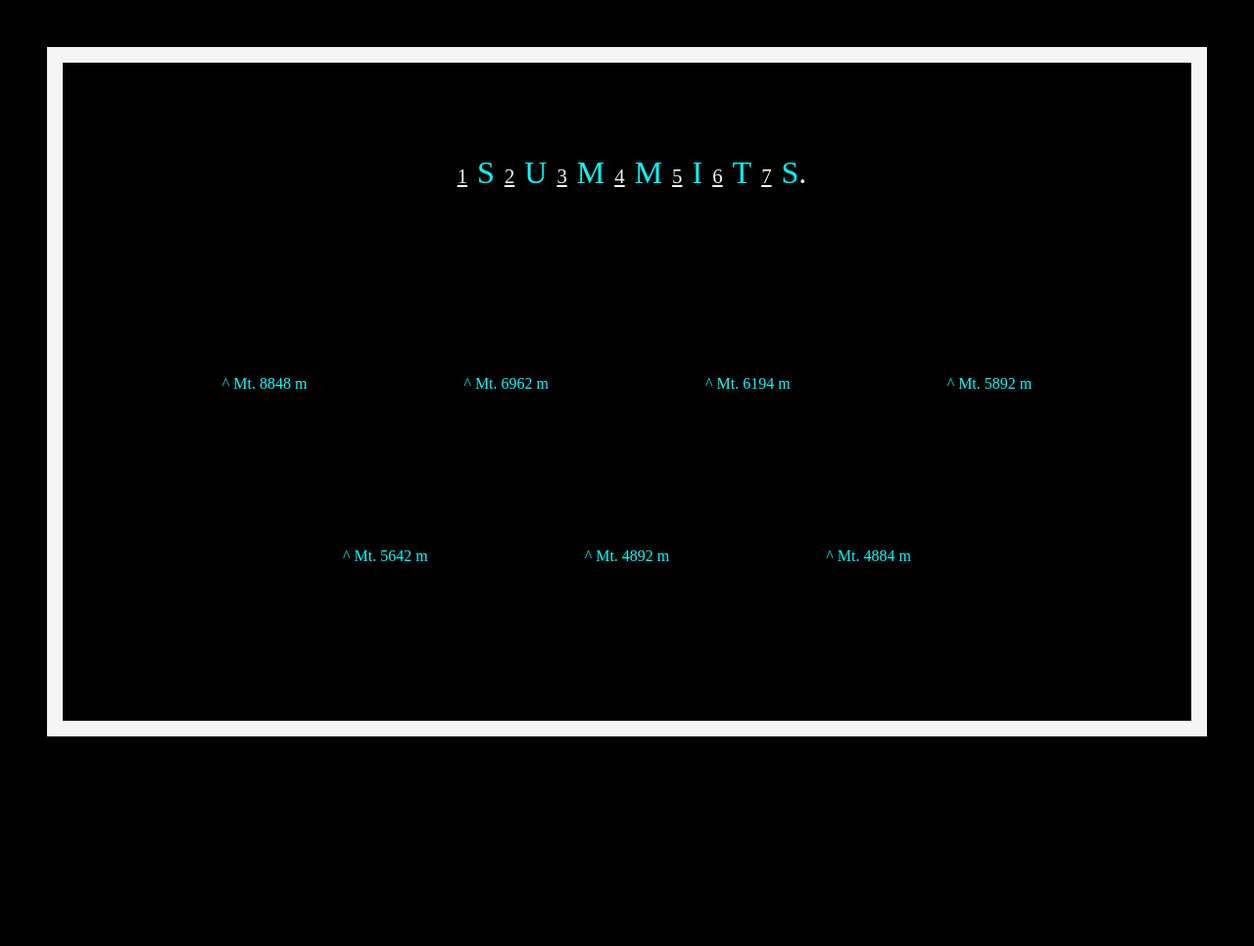
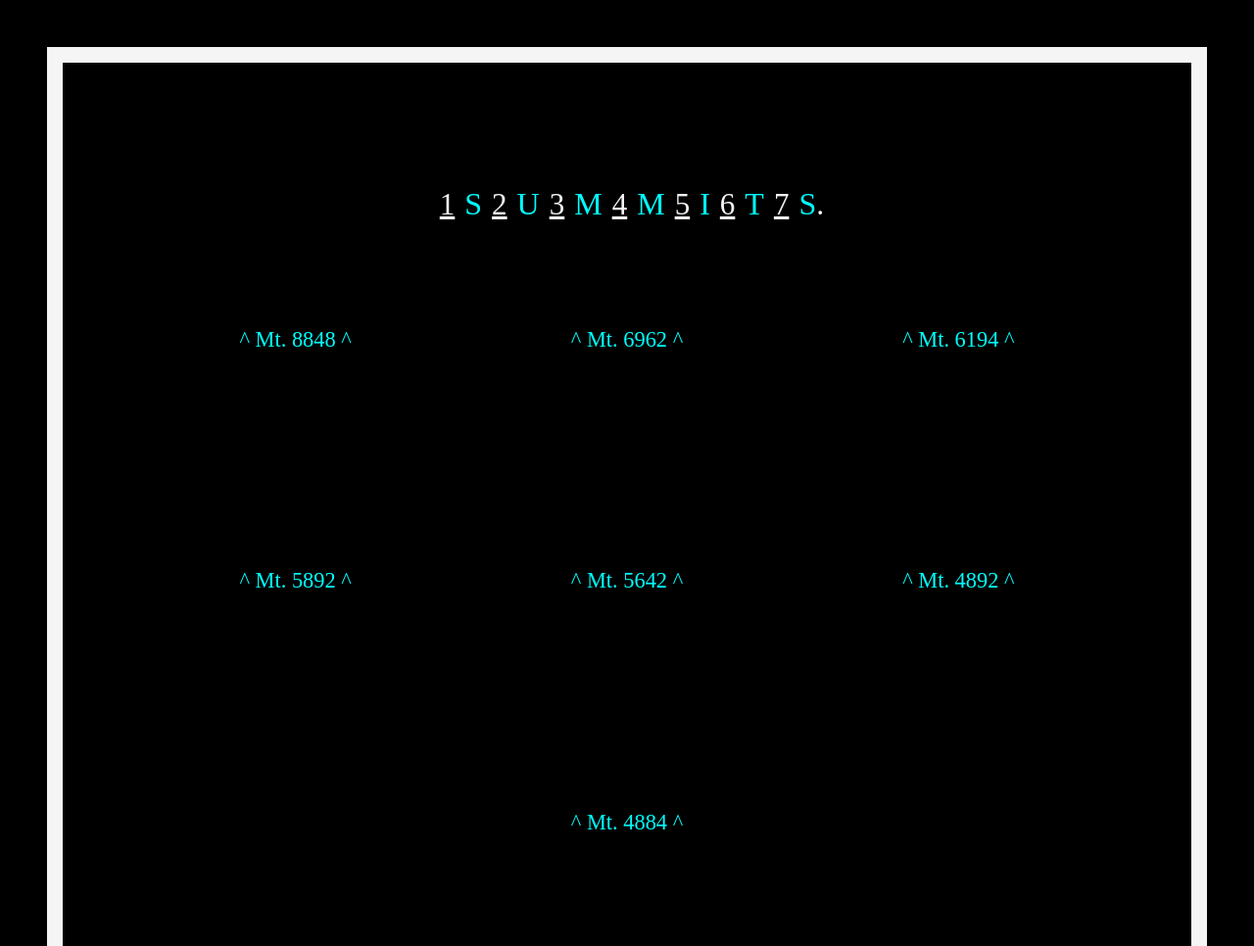
Before and after one commit to Lucarte/SliderBlueprint, a website built with Vite: page index.html in a window 1280 px wide. Shown: the top 966 px of the page at 98% size. Before the commit the page ends 800 px from the top, so only its background shows below. Built offline with nearby package versions, Linux system fonts and the light colour scheme.

Commit message:
adjusted margins

```diff
--- a/index.html
+++ b/index.html
@@ -57,25 +57,25 @@
 		<!-- Cambiar el nombre de la clase de height para ir en linea con BEM, o sea algo probablemente con PEAKS!!! -->
 		<div class="peaks">
 			<div class="height height__everest">
-				<span class="peaks__span peaks__span--everest">^ Mt. 8848 m</span>
+				<span class="peaks__span peaks__span--everest">^ Mt. 8848 ^</span>
 			</div>
 			<div class="height height__aconcagua">
-				<span class="peaks__span peaks__span--aconcagua">^ Mt. 6962 m</span>
+				<span class="peaks__span peaks__span--aconcagua">^ Mt. 6962 ^</span>
 			</div>
 			<div class="height height__denali">
-				<span class="peaks__span peaks__span--denali">^ Mt. 6194 m</span>
+				<span class="peaks__span peaks__span--denali">^ Mt. 6194 ^</span>
 			</div>
 			<div class="height height__elbrus">
-				<span class="peaks__span peaks__span--elbrus">^ Mt. 5892 m</span>
+				<span class="peaks__span peaks__span--elbrus">^ Mt. 5892 ^</span>
 			</div>
 			<div class="height height__kili">
-				<span class="peaks__span peaks__span--kili">^ Mt. 5642 m</span>
+				<span class="peaks__span peaks__span--kili">^ Mt. 5642 ^</span>
 			</div>
 			<div class="height height__vinson">
-				<span class="peaks__span peaks__span--vinson">^ Mt. 4892 m</span>
+				<span class="peaks__span peaks__span--vinson">^ Mt. 4892 ^</span>
 			</div>
 			<div class="height height__kosciuszko">
-				<span class="peaks__span peaks__span--kosciuszko">^ Mt. 4884 m</span>
+				<span class="peaks__span peaks__span--kosciuszko">^ Mt. 4884 ^</span>
 			</div>
 		</div>
 
--- a/public/src/main.sass
+++ b/public/src/main.sass
@@ -189,21 +189,24 @@ $background-color_1: black
   background-color: $background-color_1
   color: $color_1
   border: solid 1rem whitesmoke
-  margin: 3rem
-  padding: 2rem
+  margin: 1em
+  padding: .5em
   display: flex
   flex-direction: column
   align-items: center
   min-height: calc(100vh - 6rem)
-  width: calc(100% - 6rem)
+  width: calc(100% - 2rem)
+
   @media screen and (min-width: 768px)
-    justify-content: flex-start
-    gap: 3rem
+    width: calc(100% - 6rem)
+    margin: 3rem
+    padding: 2rem 2rem 6rem
+    justify-content: space-around
     height: calc(100% - 6rem)
 
   h2
     text-align: center
-    margin: 4rem
+    margin: 6rem 4rem 0
     color: $color_1
     font-size: 2rem
 
@@ -212,98 +215,112 @@ $background-color_1: black
       flex-wrap: wrap
       justify-content: center
       max-width: 4rem
+
       @media screen and (min-width: 620px)
         max-width: none
+
     &:hover
       color: $color_2
       transition: 1s
 
+
     .title__span
       color: $color_3
-      font-size: 1.3rem
+      font-size: 1.94rem
       margin-right: 10px
       margin-left: 10px
       text-decoration: underline
+
       &:hover
         cursor: pointer
         font-size: 2rem
         transition: 1s
 
+
+
+
   .span--punkt
     color: $color_3
+
 
   .btn
     text-decoration: none
 
-    /* no me sirve la animacion para que aparezca despacio y cambie de color */
-  .peaks__span:hover
-    span
+
+  .peaks__span
+    font-size: 1.4rem
+    position: relative
+    cursor: pointer
+
+    &:hover span
       display: none
 
-    &:hover:after
+
+    &:after
+      content: ''
+      font-size: 1rem
+      display: none
+      position: absolute
+      top: 100%
+      left: -3rem
+      min-width: 14rem
       color: $color_2
       line-height: 2rem
-      transition-duration: 1s
+      transition: all 1s ease
 
-  .peaks__span--everest
-    &:hover
-      &:after
-        display: flex
-        max-width: 14rem
-        content: 'function Asia (EVEREST) => () if click == (1): see my picture, else if, tired of surfing == go climbing, else, !action === !consequence'
-        transition-duration: 2s
 
-  .peaks__span--aconcagua
-    &:hover
-      &:after
-        display: flex
-        max-width: 14rem
-        content: 'function South America (ACONCAGUA) => () if click == (2): see my picture, else if, tired of surfing == go climbing, else, !action === !consequence '
+    &:hover:after
+      display: flex
 
-  .peaks__span--denali
-    &:hover
-      &:after
-        display: flex
-        max-width: 14rem
-        content: 'function North America (DENALI) => () if click == (3): see my picture, else if, tired of surfing == go climbing, else, !action === !consequence '
 
-  .peaks__span--elbrus
-    &:hover
-      &:after
-        display: flex
-        max-width: 14rem
-        content: 'function Europe (ELBRUS) => () if click == (4): see my picture, else if, tired of surfing == go climbing, else, !action === !consequence '
+    &--everest:after
+      content: 'function Asia (EVEREST) => () if click == (1): see my picture, else if, tired of surfing == go climbing, else, !action === !consequence'
 
-  .peaks__span--kili
-    &:hover
-      &:after
-        display: flex
-        max-width: 14rem
-        content: 'function Africa (KILIMANJARO) => () if click == (5): see my picture, else if, tired of surfing == go climbing, else, !action === !consequence '
 
-  .peaks__span--vinson
-    &:hover
-      &:after
-        display: flex
-        max-width: 14rem
-        content: 'function Antarctic (VINSON) => () if click == (6): see my picture, else if, tired of surfing == go climbing, else, !action === !consequence '
+    &--aconcagua:after
+      content: 'function South America (ACONCAGUA) => () if click == (2): see my picture, else if, tired of surfing == go climbing, else, !action === !consequence'
 
-  .peaks__span--kosciuszko
-    &:hover
-      &:after
-        display: flex
-        max-width: 14rem
-        content: 'function Australia (KOSCIUSZKO) => () if click == (7): see my picture, else if, tired of surfing == go climbing, else, !action === !consequence '
+
+    &--denali:after
+      content: 'function North America (DENALI) => () if click == (3): see my picture, else if, tired of surfing == go climbing, else, !action === !consequence'
+
+
+    &--elbrus:after
+      content: 'function Europe (ELBRUS) => () if click == (4): see my picture, else if, tired of surfing == go climbing, else, !action === !consequence'
+
+
+    &--kili:after
+      content: 'function Africa (KILIMANJARO) => () if click == (5): see my picture, else if, tired of surfing == go climbing, else, !action === !consequence'
+
+
+    &--vinson:after
+      content: 'function Antarctic (VINSON) => () if click == (6): see my picture, else if, tired of surfing == go climbing, else, !action === !consequence'
+
+
+    &--kosciuszko:after
+      content: 'function Australia (KOSCIUSZKO) => () if click == (7): see my picture, else if, tired of surfing == go climbing, else, !action === !consequence'
+
+
 
   .peaks
-    width: calc(100vw - 8rem)
+    width: 83vw
     background: #000
     display: flex
     flex-wrap: wrap
     justify-content: center
 
     .height
-      padding: 5rem
+      padding: 7rem
+
+    @media (max-width: 768px)
+      .peaks__span
+        &:hover:after
+          display: none
+
+
+
+
+
 
 // ******************************************************************** ////////////////////////// ********************************************************************
 // ********************************************************************* // SLIDESHOW 7 SUMMITS// ************************************************************************
```
Also changed, not shown: public/src/slider.js (+77 -57 lines).
